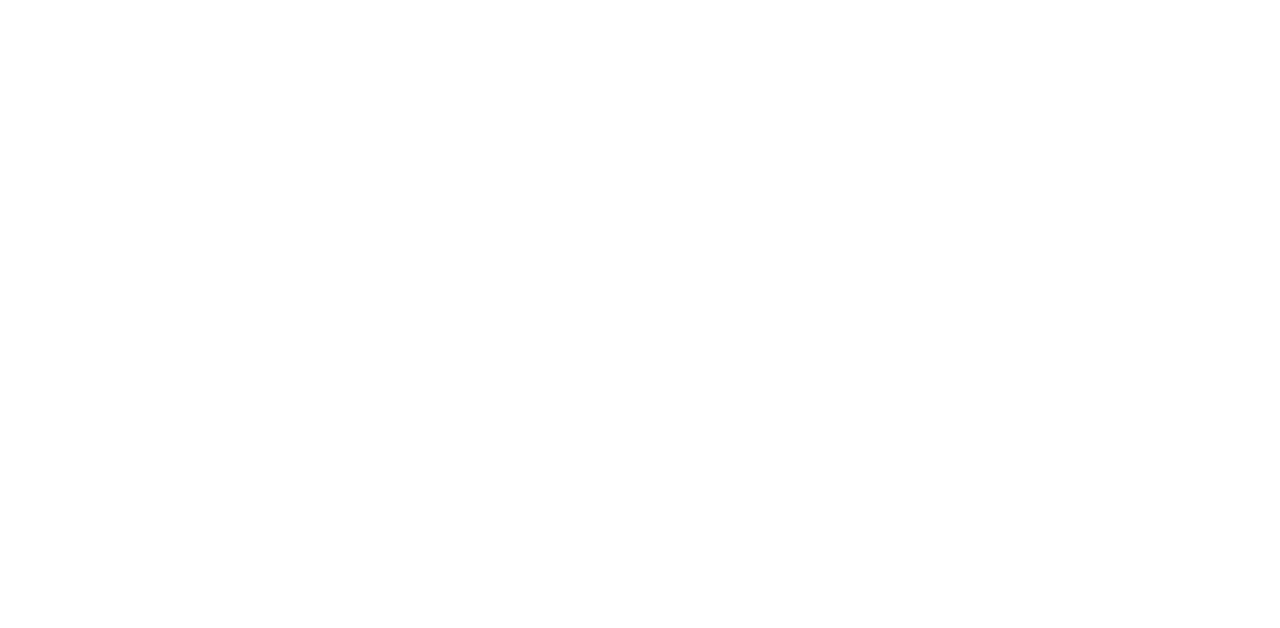
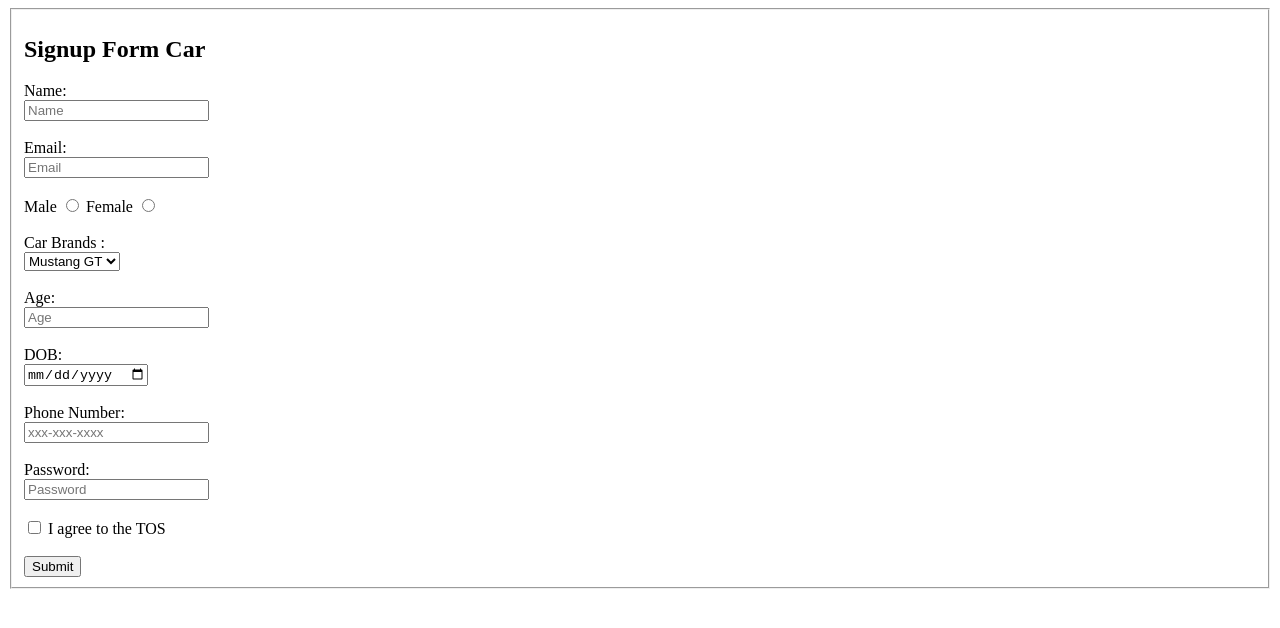
Before and after one commit to acciojob/signup-form-car-Shuvam-Jena, a website: page main.html in a window 1280 px wide. Drawn offline with Linux system fonts and the light colour scheme.

Commit message:
created a submission

```diff
--- a/main.html
+++ b/main.html
@@ -8,6 +8,53 @@
 
 <body>
 	<!-- the entire body must be written by student -->
+
+	<fieldset>
+        <h2>Signup Form Car</h2>
+    <form action="" method="post">
+        <label for="name">Name:</label>
+        <br>
+        <input type="Text" id="name" placeholder="Name" required>
+        <br><br>
+        <label for="email">Email:</label>
+        <br>
+        <input type="Email" id="email" placeholder="Email" required>
+        <br><br>
+        <label for="gender_m">Male</label>
+        <input type="Radio" id="gender_m" name="gender" required>
+        <label for="gender_f">Female</label>
+        <input type="Radio" id="gender_f" name="gender" required>
+        <br> <br>
+        <label for="cars">Car Brands :</label>
+        <br>
+        <select name="" id="cars" placeholder="--Please Select an Option--" required>
+            <option value="">Mustang GT</option>
+            <option value="">Lamborgini</option>
+            <option value="">Mercidise</option>
+        </select>
+        <br><br>
+        <label for="age">Age:</label>
+        <br>
+        <input type="Number" id="age" placeholder="Age" required>
+        <br><br>
+        <label for="">DOB:</label>
+        <br>
+        <input type="Date" id="dob" required>
+        <br><br>
+        <label for="tel">Phone Number:</label>
+        <br>
+        <input type="Tel" id="tel" placeholder="xxx-xxx-xxxx">
+        <br><br>
+        <label for="password">Password:</label>
+        <br>
+        <input type="Password" id="password" placeholder="Password" required>
+        <br><br>
+        <input type="Checkbox" id="tos" required>
+        <label for="tos">I agree to the TOS</label>
+        <br> <br>
+        <button>Submit</button>
+    </form>
+</fieldset>
     <script type="text/javascript" src="./script.js">
 </script>
 
```
